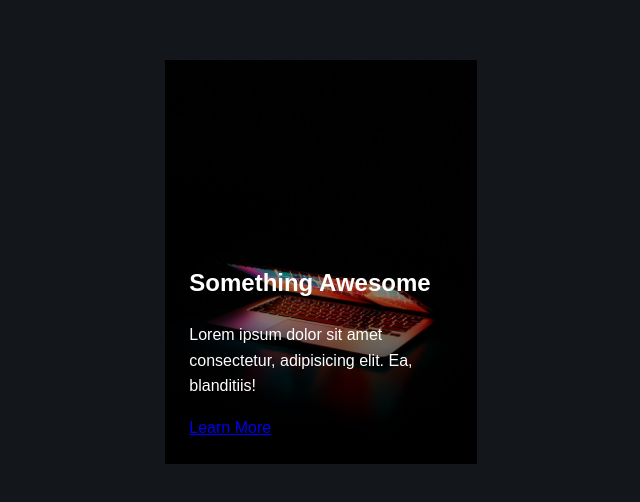
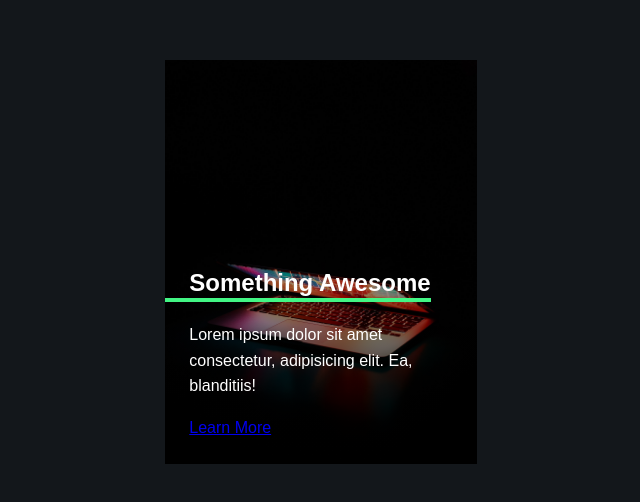
Before and after one commit to SpyrosGeo/css-Animated-card-demo, a plain HTML site: page index.html in a window 1280 px wide. Shown: the part 146-648 px from the top of the page, without its empty margins (319-959 px from the left). Drawn offline with Linux system fonts and the light colour scheme.

Commit message:
adding the pseudo-element

```diff
--- a/styles.css
+++ b/styles.css
@@ -27,13 +27,28 @@ body{
     max-width: 35ch;
 }
 .card-content {
-    padding:1.5em;
+    /* padding:1.5em; */
+    --padding:1.5rem;
+    padding: var(--padding);
     background:linear-gradient(
         hsl(0 0% 0% / 0),
         hsl(0 0% 0% / 0.2) 10%,
         hsl(0 0% 0% / 1)
     );
 }
+
+.card-title{
+    position: relative;
+    width: max-content;
+    /* outline: 1px solid red; */
+}
 .card-title::after {
     content:"";
+    position:absolute;
+    height:4px;
+    left:calc(var(--padding) * -1 );
+    bottom:0;
+    width:calc(100% + var(--padding));
+    background:var(--clr-accent-400);
+
 }
```
